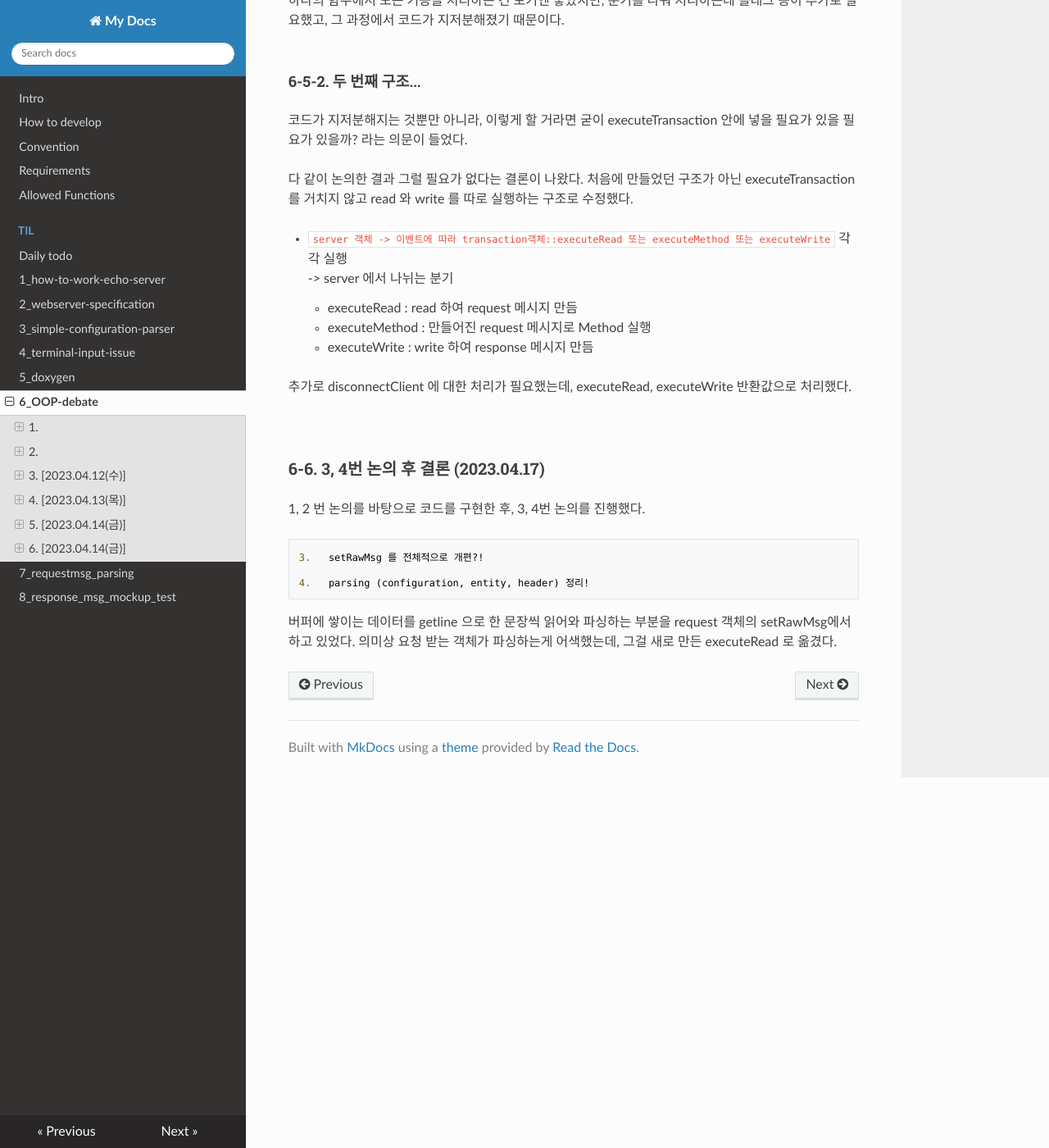
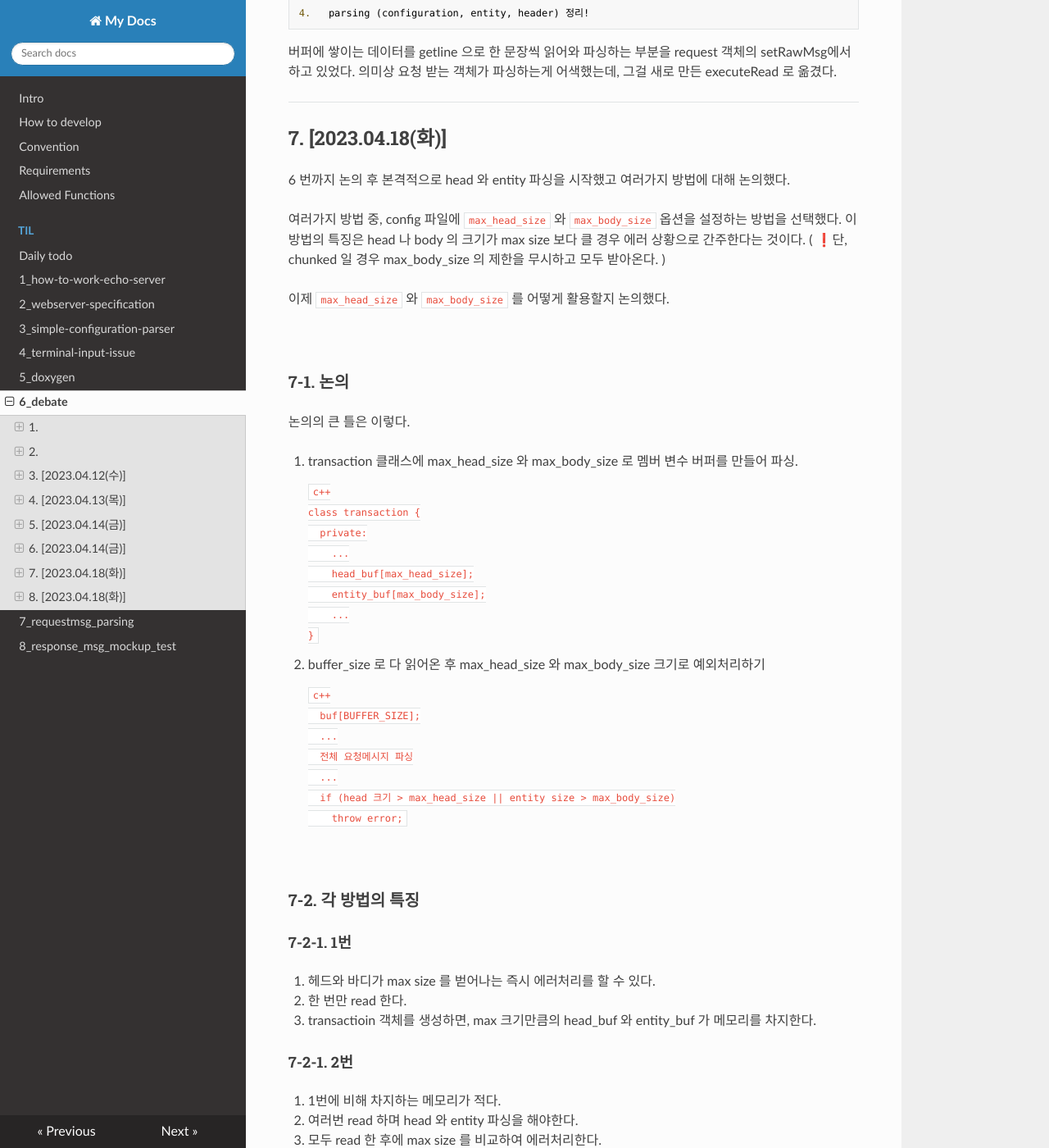
Before and after one commit to JaeHwan-s-WebServeClass/webserver-nginx, an MkDocs documentation site: the page built from docs/docs/til/6_debate.md, in a window 1280 px wide and 1400 px high, scrolled down 11268 px. Shown: the whole window at 82% size. Built offline with MkDocs 1.6.1, drawn with Linux system fonts in a browser that asks for light colours; nearby versions of some CDN libraries; some of the changed text lies outside the part shown.

Commit message:
docs: add docs

````diff
--- a/docs/docs/til/6_OOP-debate.md
+++ b/docs/docs/til/6_debate.md
@@ -267,10 +267,10 @@ method, resource 유효성 검사 코드와 GET DELETE POST 코드를 진행하
 
 <br>
 
-#### 특징 2. chunked 로 올 경우, 내용을 역순으로 받아온다.
+ <!-- #### 특징 2. chunked 로 올 경우, 내용을 역순으로 받아온다.
 
 -   참고<br>
-    <img src="https://user-images.githubusercontent.com/85930183/232204412-d04d520b-2184-44eb-bc38-18532a18deea.png" width='80%'>
+    <img src="https://user-images.githubusercontent.com/85930183/232204412-d04d520b-2184-44eb-bc38-18532a18deea.png" width='80%'> -->
 
 <br>
 
@@ -306,12 +306,11 @@ method, resource 유효성 검사 코드와 GET DELETE POST 코드를 진행하
 
 <br>
 
-#### 6-3-2. 역순으로 들어오는 chunk 로 들어오는 데이터
+<!-- #### 6-3-2. 역순으로 들어오는 chunk 로 들어오는 데이터
 
 -   chunked 는 데이터가 역순으로 들어오기 때문에, 읽으면서 바른 순서로 돌려야한다.
-    -   stack 이나 queue 자료구조에 대한 이야기도 했으나, 매번 chunk 값을 해석해서 그만큼 read 한다면 필요하지 않을 수도 있을 것 같다. 추후에 다시 논의가 필요하다.
+    -   stack 이나 queue 자료구조에 대한 이야기도 했으나, 매번 chunk 값을 해석해서 그만큼 read 한다면 필요하지 않을 수도 있을 것 같다. 추후에 다시 논의가 필요하다. -->
 
-<br>
 <br>
 
 ### 6-4. 결론
@@ -390,88 +389,82 @@ method, resource 유효성 검사 코드와 GET DELETE POST 코드를 진행하
 ```
 버퍼에 쌓이는 데이터를 getline 으로 한 문장씩 읽어와 파싱하는 부분을 request 객체의 setRawMsg에서 하고 있었다. 의미상 요청 받는 객체가 파싱하는게 어색했는데, 그걸 새로 만든 executeRead 로 옮겼다.
 
+---
 
+## 7. [2023.04.18(화)]
 
+6 번까지 논의 후 본격적으로 head 와 entity 파싱을 시작했고 여러가지 방법에 대해 논의했다.
 
+여러가지 방법 중, config 파일에 `max_head_size` 와 `max_body_size` 옵션을 설정하는 방법을 선택했다. 이 방법의 특징은 head 나 body 의 크기가 max size 보다 클 경우 에러 상황으로 간주한다는 것이다. ( ❗️단, chunked 일 경우 max_body_size 의 제한을 무시하고 모두 받아온다. )
 
+이제 `max_head_size` 와 `max_body_size` 를 어떻게 활용할지 논의했다.
 
-<!-- int Transaction::executeRead(void) {
-  // if head일 때, else body일 때
+<br>
 
-  // 1. head 파싱 -----------------------
-  if (!this->request.getHeadDone()) {
-    this->read_head_len = safeRead(this->socket_fd, this->head_buf, MAX_HEAD_SIZE);
-    if (this->read_head_len == 0) {
-      return -1;
+### 7-1. 논의
+
+논의의 큰 틀은 이렇다.
+
+1. transaction 클래스에 max_head_size 와 max_body_size 로 멤버 변수 버퍼를 만들어 파싱.
+
+    ```c++
+    class transaction {
+      private:
+        ...
+        head_buf[max_head_size];
+        entity_buf[max_body_size];
+        ...
     }
-    this->head_buf[this->read_head_len] = '\0';
+    ```
 
-    std::istringstream  read_stream;
-    read_stream.str(this->head_buf);
+2. buffer_size 로 다 읽어온 후 max_head_size 와 max_body_size 크기로 예외처리하기
 
-    std::string line;
-    while (std::getline(read_stream, line, '\n')) {
-      if (line.length() == 0 || line == "\r") {
-        this->request.setHeadDone(true);
-        this->request.parserHead();
-        break;
-      } else if (!this->request.getHeadDone()) {
-        // 헤드를 한 번에 읽어오지 못하는 경우(config 의 max header size 보다 큰 데이터가 들어올 때)
-        // 에러 상황으로 간주하는 코드로 구조를 바꿈. 원래는 큰 헤더가 들어왔을 때 반복문 돌며 쪼개서 다 받음.
-        this->request.setRawHead(line + "\n");
-        if (read_stream.eof()) {
-          throw std::string("executeRead error : over max-header-size");
-        }
-      }
-    }
-    return 0;
-  }
+    ```c++
+      buf[BUFFER_SIZE];
+      ...
+      전체 요청메시지 파싱
+      ...
+      if (head 크기 > max_head_size || entity size > max_body_size)
+        throw error;
+    ```
 
-  // 2. entity 파싱 -----------------------
-  if (this->request.getHeadDone() && (this->request.getMethod() == "POST")) {
-    if (!this->request.getDone()) {
-      // + 2 를 하는 이유는? 47 번째, 헤드의 가장 마지막 CRLR 는 카운트하지 않기 때문에 2를 더한다.
-      int head_rest_len = this->read_head_len - (this->request.getRawHead().length() + 2);
-      //  head_buf : char[] 를 rest_buffer : int 만큼 읽으면 됨
+<br>
 
-      std::map<std::string, std::string>::const_iterator it;
-      if ((it = this->request.getHeader().find("Content-Length"))
-          != this->request.getHeader().end()) {
-        this->request.addContentLengthEntity(this->head_buf + this->request.getRawHead().length() + 2, head_rest_len);
-      }
-      // else if (((it = this->request.getHeader().find("Transfer-Encoding"))
-      //     != this->request.getHeader().end()) && (it->second == "Chunked")) {
-      //   this->request.addChunkedEntity(this->entity_buf);
-      // } else {
-      //   throw std::string("error?");
-      // }
+### 7-2. 각 방법의 특징
 
-      // TODO: 나중에 head_rest_len 이랑 read_len 이랑 더한 값과 Content_Length 값 비교하기
-      this->read_head_len = safeRead(this->socket_fd, this->entity_buf, MAX_BODY_SIZE);
-      this->entity_buf[this->read_head_len] = '\0';
+#### 7-2-1. 1번
+1. 헤드와 바디가 max size 를 벋어나는 즉시 에러처리를 할 수 있다.
+2. 한 번만 read 한다.
+3. transactioin 객체를 생성하면, max 크기만큼의 head_buf 와 entity_buf 가 메모리를 차지한다.
 
-      if ((it = this->request.getHeader().find("Content-Length"))
-          != this->request.getHeader().end()) {
-        this->request.addContentLengthEntity(this->entity_buf, this->read_head_len);
-      }
-      // else if (((it = this->request.getHeader().find("Transfer-Encoding"))
-      //       != this->request.getHeader().end()) && (it->second == "Chunked")) {
-      //     this->request.addChunkedEntity(this->entity_buf);
-      // } else {
-      //   throw std::string("error?");
-      // }
-    }
-    // else {
-      // this->request.setEntityDone(true);
-    // }
-  // std::cout << GRY << "Debug: Transaction::executeRead\n";
-  }
-  this->request.setEntityDone(true);
-  return 0;
-}
+#### 7-2-1. 2번
+1. 1번에 비해 차지하는 메모리가 적다.
+2. 여러번 read 하며 head 와 entity 파싱을 해야한다.
+3. 모두 read 한 후에 max size 를 비교하여 에러처리한다.
 
-  -->
+<br>
 
-  <!-- 전체를 읽어온 뒤, 파싱 한 후에 max_body_size 와 max_head_size 로 예외처리하기. chunked 는 max_body_size 신경쓰지않기 -->
+### 7-3. 결론
+우리는 1번에서 3번째 특징이 매우 큰 단점이라고 생각했다. 클라이언트의 생애주기동안 max 사이즈 크기의 버퍼를 가지고 있는게 불필요한 메모리 차지로 보였기 때문이다.
 
-  <!-- chunked 는 정순으로 받아온다. 1. 크게 받기 2. vector 하나만 사용하기 3. 받을 때마다 처리하기 -->
+그래서 2번 방식으로 진행하기로 결정했다.
+
+---
+
+<!-- * entity 파싱 방법
+  string 이 아닌 char 로... CRLF 로 짤라 읽기
+  chunked 는 정순으로 받아온다. 1. 크게 받기 2. vector 하나만 사용하기 3. 받을 때마다 처리하기 -->
+
+## 8. [2023.04.18(화)]
+
+### 8-1. 상황
+chunked entity 파싱 구현에 생각보다 까다로운 녀석이 있다. 우리는 우리가 정한 size 만큼 버퍼에 요청 메시지를 담아오며 파싱을 하는데, 다음과 같은 상황이 생길 수 있다.
+
+[❗️ 사전지식] chunked 와 메시지는 \r\n 으로 구분한다.
+
+1. 버퍼 안에 헤드와 바디(entity) 데이터가 같이 있을 때<br>
+  `buf = headdata\r\n\r\n5\r\nhello`
+
+2. 버퍼가 `\r` 에서 끝났을 때
+
+### 8-2. 사용할 자료구조
--- a/docs/mkdocs.yml
+++ b/docs/mkdocs.yml
@@ -18,6 +18,6 @@ nav:
     - '3_simple-configuration-parser': til/3_simple-configuration-parser.md
     - '4_terminal-input-issue': til/4_terminal-input-issue.md
     - '5_doxygen': til/5_doxygen.md
-    - '6_OOP-debate': til/6_OOP-debate.md
+    - '6_debate': til/6_debate.md
     - '7_requestmsg_parsing' : til/7_requestmsg_parsing.md
     - '8_response_msg_mockup_test' : til/8_response_msg_mockup_test.md
````
Also changed, not shown: other parts of docs/docs/til/6_debate.md (+2 -2 lines), docs/docs/til/0_daily-todo.md (+13 -0 lines).
